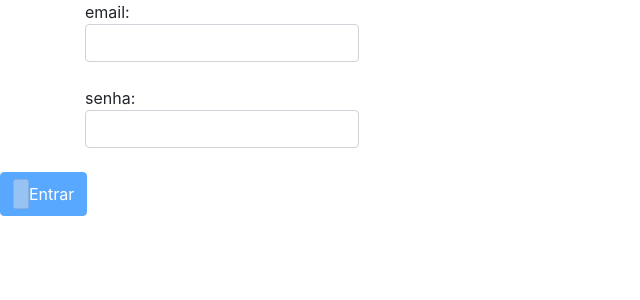
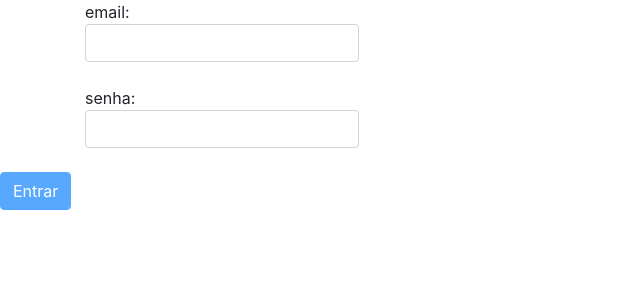
Before and after one commit to zLibrian/frontend-online-store, a React (Create React App) app: page / in a window 1280 px wide. Shown: the top 300 px of the page, without its empty margins (0-640 px from the left). Built offline with nearby package versions, Linux system fonts and the light colour scheme.

Commit message:
Resolução de problemas

```diff
--- a/src/pages/Login.js
+++ b/src/pages/Login.js
@@ -1,11 +1,9 @@
 import PropTypes from 'prop-types';
 import React, { useContext } from 'react';
-import { ToggleButton } from 'react-bootstrap';
 import recipesContext from '../context/recipesContext';
 
 export default function Login({ history }) {
   const { login, setLogin } = useContext(recipesContext);
-  /*  const { } */
   function handleChange(event) {
     return setLogin({ ...login, [event.target.name]: event.target.value });
   }
@@ -51,15 +49,15 @@ export default function Login({ history }) {
           />
         </label>
       </div>
-      <ToggleButton
-        class="buttonLogin btn btn-primary"
+      <button
+        className="buttonLogin btn btn-primary"
         data-testid="login-submit-btn"
         onClick={ handleClick }
         disabled={ handleButton }
         type="button"
       >
         Entrar
-      </ToggleButton>
+      </button>
     </div>
   );
 }
```
